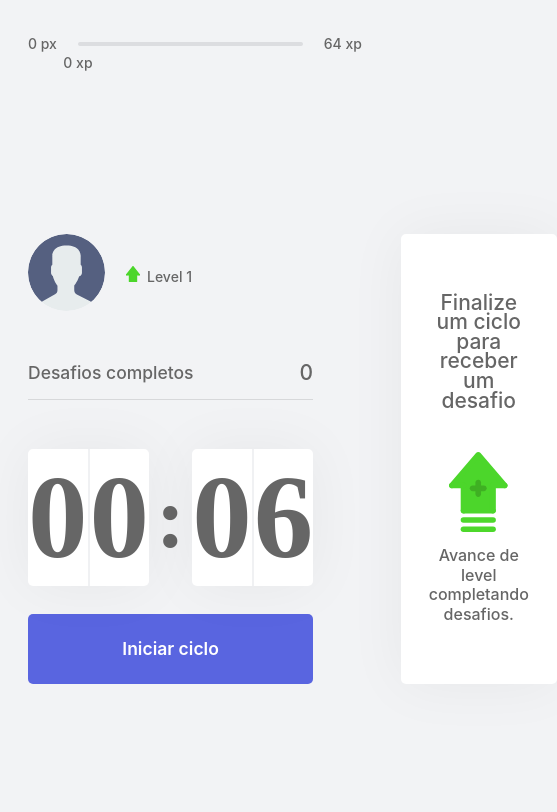
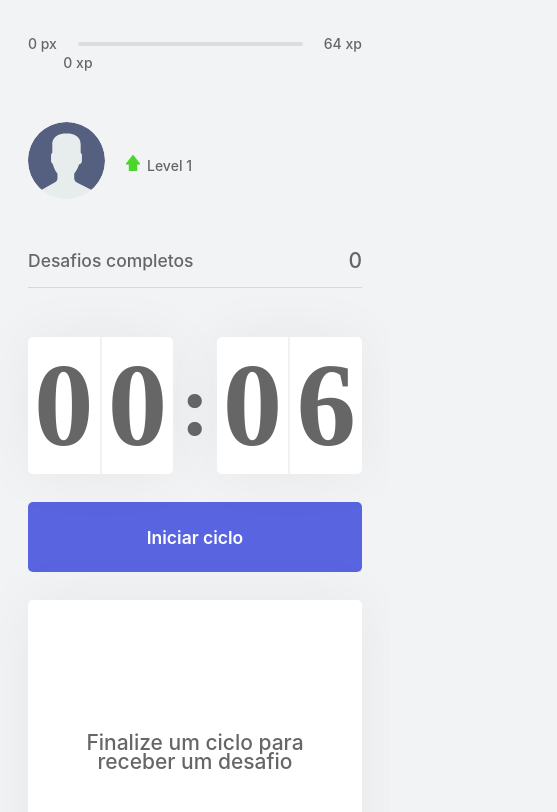
Before and after one commit to valdir-alves3000/nlw4, a Next.js app: page /Home in a window 390 px wide. Shown: the top 812 px of the page, 557 px wide, since content can reach past the window. Built offline with nearby package versions, Linux system fonts and the light colour scheme; no server answers.

Commit message:
create responsive

```diff
--- a/src/components/SignIn.js
+++ b/src/components/SignIn.js
@@ -1,3 +1,4 @@
+import Head from 'next/head';
 import { useContext } from 'react';
 import { SignInUpContext } from '../contexts/SignInUpContext';
 
@@ -18,6 +19,10 @@ export function SignIn() {
   return (
 
     <div className={styles.container}>
+       <Head>
+        <link rel="shortcut icon" href="/favicon.png" type="image/png"/>
+          <title>Pomodoro | Projeto Integrador V</title>
+        </Head>
       {
         signUp ? (
           <SignUp />
--- a/src/contexts/ChallengeContext.js
+++ b/src/contexts/ChallengeContext.js
@@ -1,6 +1,6 @@
 import { createContext, useState, useEffect } from 'react';
 import Cookies from 'js-cookie';
-import challenges from '../../challenge.json';
+import challenges from '../../util/challenge';
 
 import axios from 'axios';
 import { LevelUpModal } from '../components/LevelUpModal';
--- a/src/pages/Home.tsx
+++ b/src/pages/Home.tsx
@@ -24,9 +24,9 @@ export default function Home(props: HomeProps) {
       challengesCompleted={props.challengesCompleted}
     >
       <div className={styles.container}>
-        <Head>
+      <Head>
         <link rel="shortcut icon" href="/favicon.png" type="image/png"/>
-          <title>Início | move.it</title>
+          <title>Pomodoro | Projeto Integrador V</title>
         </Head>
         <ExperienceBar />
         <CountdownProvider>
--- a/src/styles/components/ChallengeBox.module.css
+++ b/src/styles/components/ChallengeBox.module.css
@@ -108,3 +108,10 @@
 .challengeActive footer button:hover {
   filter: brightness(0.875);
 }
+
+@media(max-width: 700px) {
+  .challengeBoxContainer {
+   margin-top: 2rem;
+   height: 480px;
+  }
+}
--- a/src/styles/components/Countdown.module.css
+++ b/src/styles/components/Countdown.module.css
@@ -47,6 +47,7 @@
 
   margin-top: 2rem;
 
+
   display: flex;
   align-items: center;
   justify-content: center;
--- a/src/styles/components/ExperienceBar.module.css
+++ b/src/styles/components/ExperienceBar.module.css
@@ -27,3 +27,9 @@ span.currentExperience {
   top: 12px;
   transform: translateX(-50%);
 }
+
+@media(max-width: 700px) {
+  .experienceBar {
+    margin-bottom: 4rem;
+  }
+}
--- a/src/styles/pages/Home.module.css
+++ b/src/styles/pages/Home.module.css
@@ -18,3 +18,10 @@
 
   margin-top: 4rem;
 }
+
+@media(max-width: 700px) {
+  .container section {
+    display: block;
+    margin-top: 1rem;
+  }
+}
--- a/challenge.json
+++ b/util/challenge.js
@@ -1,4 +1,4 @@
-[
+export default [
   {
     "type": "body",
     "description": "Estique um de seus braços com a palma da mão virada para frente e puxe os dedos para cima por 10 segundos por mão.",
```
Also changed, not shown: src/pages/_documents.js (renamed from src/pages/_documents.tsx), src/pages/index.tsx (line endings or trailing spaces), 1 other file (tests, documents, lock files or other folders).
